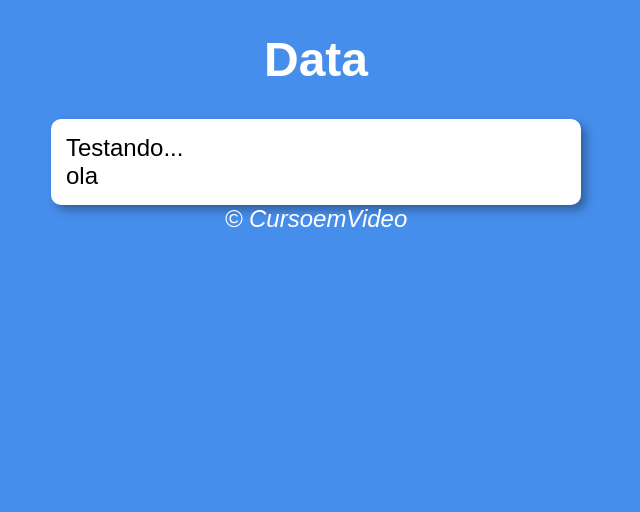
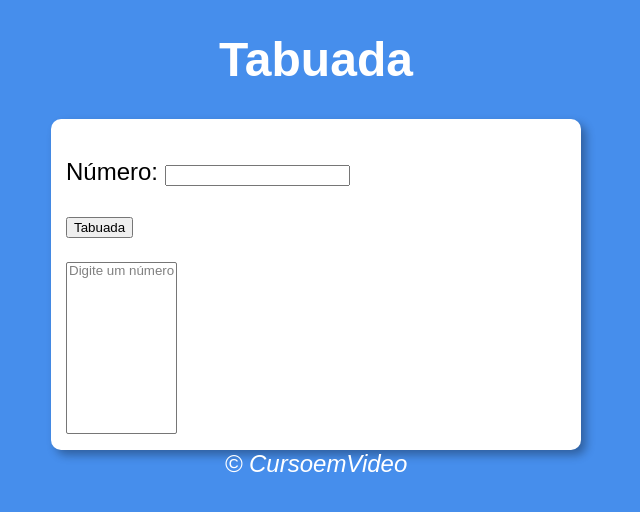
Before and after one commit to Divino-Alonso/Javascript, a website: page aula14ex/ex017/modelo.html in a window 1280 px wide. Shown: the whole page, without its empty margins (324-964 px from the left). Drawn offline with Linux system fonts and the light colour scheme.

Commit message:
Foi feito o exercício 17.

```diff
--- a/aula14ex/ex017/modelo.html
+++ b/aula14ex/ex017/modelo.html
@@ -3,19 +3,27 @@
 <head>
     <meta charset="UTF-8">
     <meta name="viewport" content="width=device-width, initial-scale=1.0">
-    <title>Modelo de Exercício</title>
+    <title>Tabuada</title>
     <link rel="stylesheet" href="estilo.css">
 </head>
 <body>
     <header>
-        <h1>Data</h1>
+        <h1>Tabuada</h1>
     </header>
     <section>
         <div>
-            Testando...
+            <p>Número:
+                <input type="number" name="numero" id="inNum" required>
+            </p>
+            <p>
+                <input type="button" value="Tabuada" onclick="tabuada()">
+            </p>
         </div>
         <div>
-            ola
+            <select name="tabuada" id="seltab" size="10">
+                <option value disabled>Digite um número </option>
+            </select>
+
         </div>
     </section>
     <footer>&copy; CursoemVideo</footer>
--- a/aula14ex/ex017/script.js
+++ b/aula14ex/ex017/script.js
@@ -0,0 +1,30 @@
+function tabuada(){
+    var numero = document.getElementById('inNum')
+    var tab = document.getElementById('seltab')
+    if (numero.value.length == 0){
+        alert('Por favor, digite um número!')
+
+    } else {
+        let n = Number(numero.value)
+        let c = 1
+        tab.innerHTML = ``
+        while (c <= 10) {
+            let item = document.createElement('option')
+            item.text = `${n} X ${c} = ${n * c}`
+            item.value = `tab${c}`
+            tab.appendChild(item)
+            c++
+        }
+
+
+    }
+}
+
+
+/*
+meu código
+for (let i = 1; i <= 10; i++){
+            resposta = `${resposta}${numero}  X ${i} = ${numero * i}\n`
+            resp.innerText = resposta
+
+    } */
```
